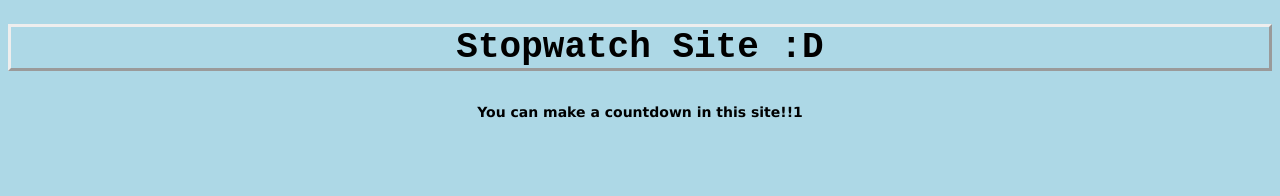
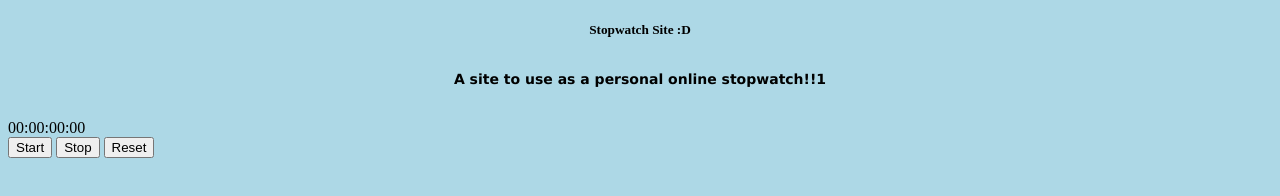
Before and after one commit to Werdna5000/Countdown-Project, a plain HTML site: page index.html in a window 1280 px wide. Drawn offline with Linux system fonts and the light colour scheme.

Commit message:
freakyou.finished

```diff
--- a/index.html
+++ b/index.html
@@ -6,8 +6,19 @@
     <body>
         <!--Beginning Text-->
         <center>
-            <h1>Stopwatch Site :D</h1>
-            <h6> You can make a countdown in this site!!1 </h6>
+            <h5 id="myh5">Stopwatch Site :D</h5>
+            <h6 id="myh6"> A site to use as a personal online stopwatch!!1 </h6>
         </center>
+        <!--Display-->
+        <div id="container">
+            <div id="display">
+                00:00:00:00
+            </div>
+            <div id="controls">
+                <button id="StartBtn" onclick="start()"> Start </button>
+                <button id="StopBtn" onclick="stop()"> Stop </button>
+                <button id="ResetBtn" onclick="start()"> Reset </button>
+            </div>
+        </div>
     </body>
 </html>
```
